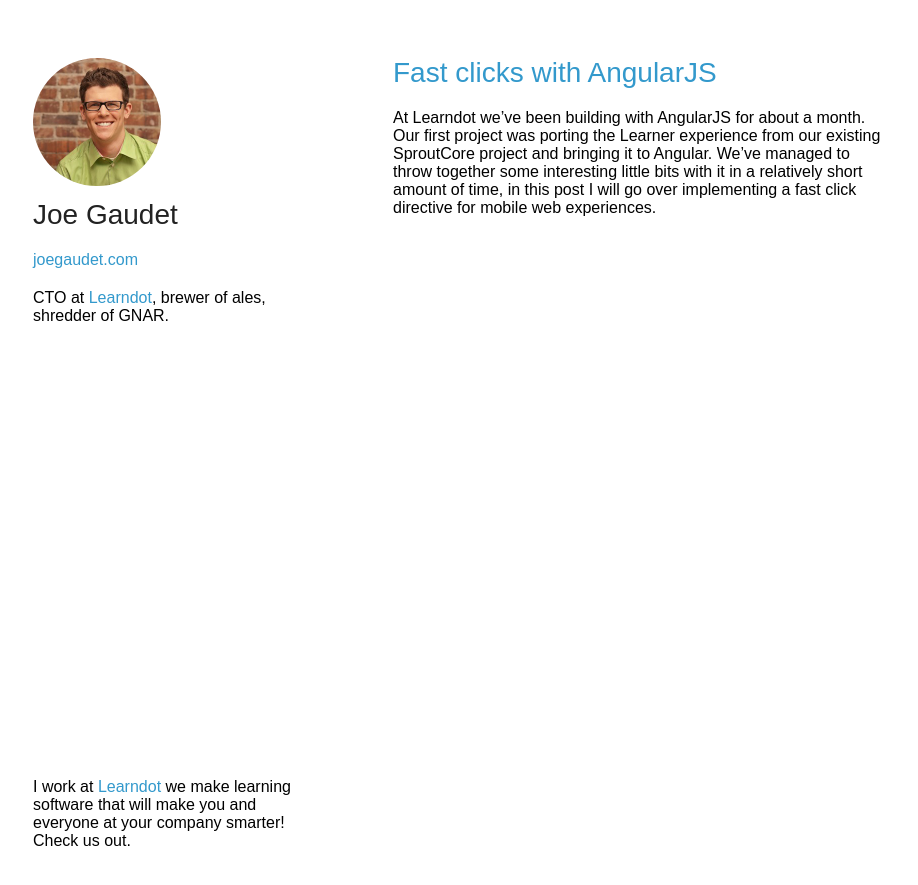
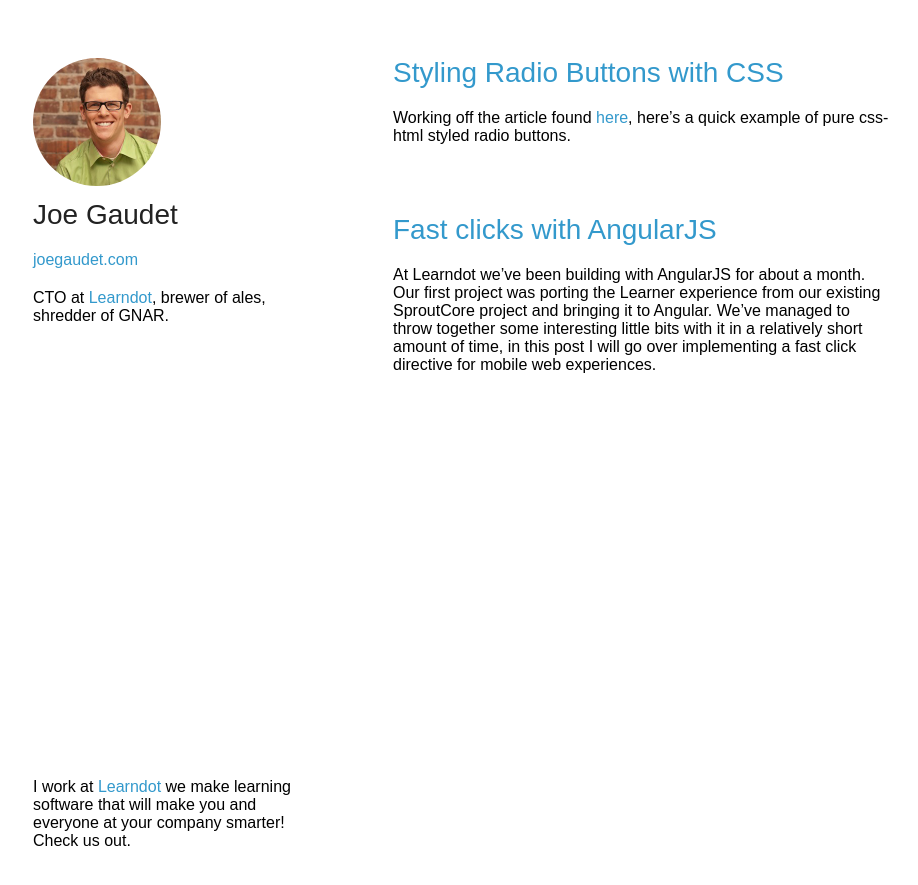
Before and after one commit to joegaudet/joegaudet.github.io, a Jekyll site: the page built from index.html, in a window 1280 px wide. Shown: the top 885 px of the page, without its empty margins (177-1095 px from the left). Built offline with Jekyll 4.4.1, drawn with Linux system fonts in a browser that asks for light colours; some web fonts are replaced; Markdown is read by kramdown in place of the engine named in the settings; a style sheet for code colours, icons or effects is not loaded.

Commit message:
Added a new post about css

```diff
--- a/_posts/2013-07-22-fast-clicks-with-angular-js.markdown
+++ b/_posts/2013-07-22-fast-clicks-with-angular-js.markdown
@@ -1,7 +1,6 @@
 ---
 layout: post
 title:  "Fast clicks with AngularJS"
-date:   2013-07-19 16:35:07
 comments: true
 categories: [angular, mobile]
 ---
--- /dev/null
+++ b/_posts/2013-07-24-styling-radio-buttons.markdown
@@ -0,0 +1,124 @@
+---
+layout: post
+title:  "Styling Radio Buttons with CSS"
+comments: true
+categories: [css, html]
+---
+
+Working off the article found [here](http://webdesign.tutsplus.com/tutorials/htmlcss-tutorials/quick-tip-easy-css3-checkboxes-and-radio-buttons/), here's a quick example of pure css-html styled radio buttons.
+
+The linked article does fine for creating the style, but setting the radio button to display: none, prevents the radio group from being able to gain focus. As such your website will suffer some in the usability department.
+
+As before we start with a radio group, for this example I've put them in a list.
+
+{% highlight html %}
+
+<ul class="radio-group">
+	<li>
+			<input id="choice-a" type="radio" />
+			<label for='choice-a'>
+				<span></span><span></span>
+				Choice A
+			</label>
+	</li>
+	<li>
+			<input id="choice-b" type="radio" />
+			<label for='choice-b'>
+				<span><span></span></span>
+				Choice B
+			</label>
+	</li>
+	<li>
+			<input id="choice-c" type="radio" />
+			<label for='choice-c'>
+				<span><span></span></span>
+				Choice C
+			</label>
+	</li>
+	<li>
+			<input id="choice-d" type="radio" />
+			<label for='choice-d'>
+				<span></span><span></span>
+				Choice D
+			</label>
+	</li>
+</ul>
+
+{% endhighlight %}
+
+Additionally you'll notice that I've included two spans, this is so we can have a dot in the middle of our pure css radio group.
+
+And now for some style.
+
+First we position the list relatively, and hide the radio button by making transparent and positioning it absolutely. This hides it in the top left corner of every list item making sure the document scrolls to the properly location when the button gain focus - a pleasant bonus of this approach is it doesn't mess with your layout of the span and label.
+
+{% highlight css %}
+
+ul.radio-group li {
+	position: relative;
+}
+
+input[type="radio"] {
+  opacity: 0;
+  position: absolute;
+}
+
+{% endhighlight %}
+
+Next we make use of the + operator and the :focus and :checked selectors to style the span nodes we've included with our label.
+
+{% highlight css %}
+// Matches the direct descendant of a label preceded by a
+// radio button
+input[type="radio"] + label > span {
+  display: block;
+  border-radius: 10px;
+  width: 20px;
+  height: 20px;
+  background-color: #f0f0f0;
+  border: 1px solid #bcbcbc;
+  box-shadow: 0px 1px 3px rgba(black, 0.2);
+  margin: 0 1em 0 0;
+}
+
+// Matches the direct descendant of a label preceded by a
+// checked radio button
+input[type="radio"]:checked + label > span {
+  background: linear-gradient(#a0e5f8, #75c7dc);
+  background: -webkit-linear-gradient(#a0e5f8, #75c7dc);
+  border-color: #41a6bf;
+  box-shadow: 0px 1px 2px rgba(#41a6bf, 0.9) inset;
+}
+
+// Matches a span contained by the direct descendant
+// of a label preceded by a checked radio button
+input[type="radio"]:checked + label > span span {
+   display: inline-block;
+    width: 8px;
+    height: 8px;
+    position: absolute;
+    left: 5px;
+    top: 5px;
+    border-radius: 5px;
+    border: none;
+    background: #167c95;
+    background: linear-gradient(lighten(#167c95, 1%),
+    						darken(#167c95, 1%));
+    background: -webkit-linear-gradient(lighten(#167c95, 1%),
+    						darken(#167c95, 1%));
+    box-shadow: 0px 1px rgba(white, 0.3);
+}
+
+input[type="radio"]:focus + label > span {
+  box-shadow: 0px 0px 6px rgba(#3fa5be, 1);
+}
+
+{% endhighlight %}
+
+![Pure CSS styled radio buttons](images/css-radio-buttons.png)
+
+And there you have it, a pure css + html styled radio button that answers to tab / arrow events.
+
+Feel free to comment and correct below.
+
+.joe out.
```
Also changed, not shown: images/css-radio-buttons.png (added).
